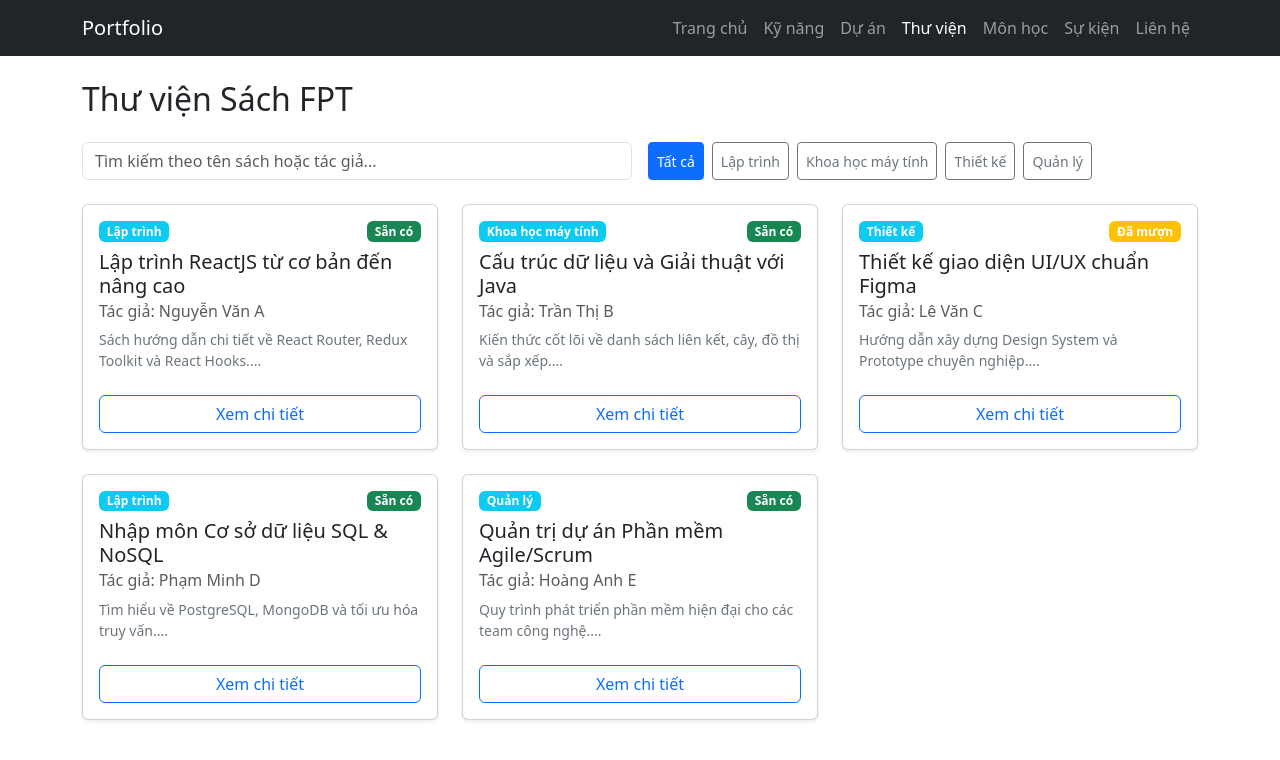
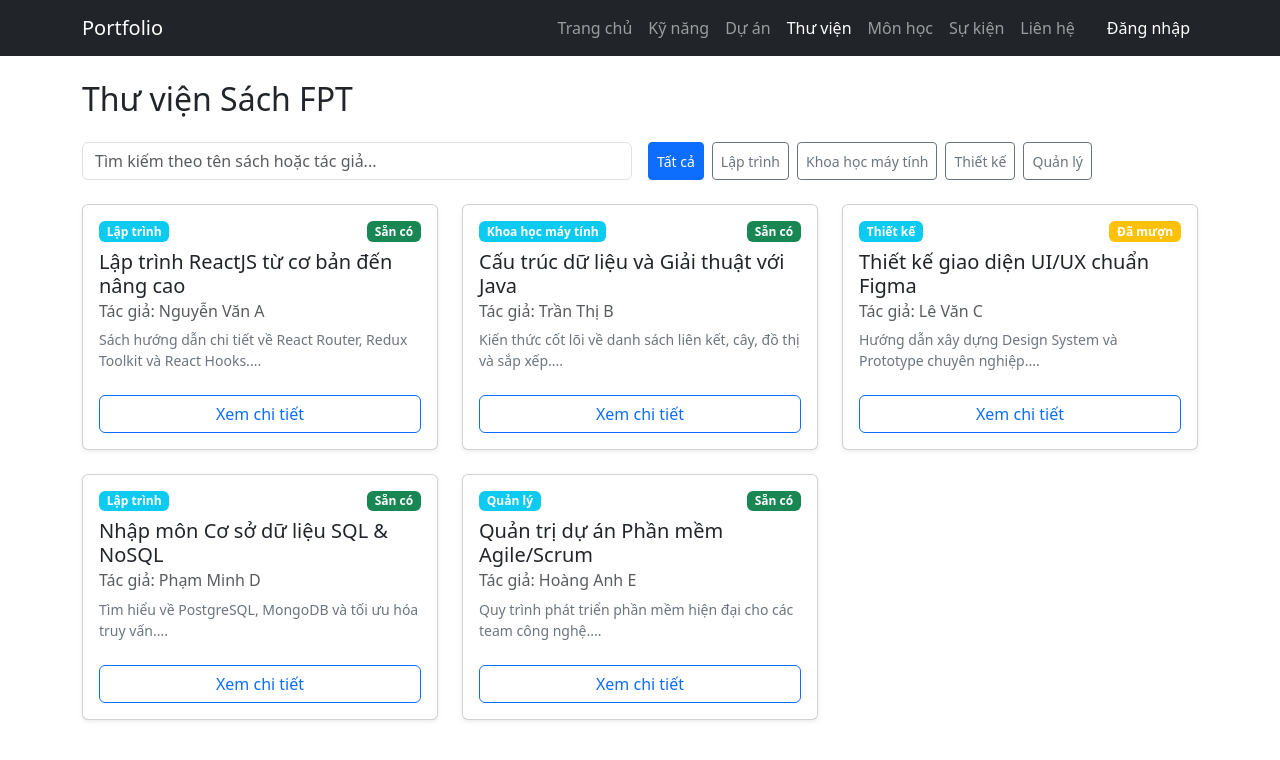
Before and after one commit to haotruong270704-lgtm/FER202FALL2026, a React (Vite) app in the folder slot11/router-basic/: page /books in a window 1280 px wide. Shown: the top 760 px of the page. Built offline with nearby package versions, Linux system fonts and the light colour scheme.

Commit message:
feat(auth): integrate authentication routes, protected routes and navbar status

```diff
--- a/slot11/router-basic/src/App.jsx
+++ b/slot11/router-basic/src/App.jsx
@@ -8,10 +8,12 @@ import NotFoundPage from './bai1/pages/NotFoundPage';
 import Bai2 from './bai2/Bai2';
 import Bai3 from './bai3/Bai3';
 import Bai4 from './bai4/Bai4';
+import Bai5 from './bai5/Bai5';
+import { AuthProvider } from './bai5/context/AuthContext';
 
 export default function App() {
   return (
-    <>
+    <AuthProvider>
       <AppNavbar />
       <Routes>
         <Route path="/" element={<HomePage />} />
@@ -28,9 +30,12 @@ export default function App() {
         {/* Route Bài 4 - Đăng ký sự kiện */}
         <Route path="/events/*" element={<Bai4 />} />
 
+        {/* Route Bài 5 - Đăng nhập & Trang cá nhân */}
+        <Route path="/*" element={<Bai5 />} />
+
         {/* Route 404 */}
         <Route path="*" element={<NotFoundPage />} />
       </Routes>
-    </>
+    </AuthProvider>
   );
 }
--- a/slot11/router-basic/src/bai1/components/AppNavbar.jsx
+++ b/slot11/router-basic/src/bai1/components/AppNavbar.jsx
@@ -1,7 +1,10 @@
-import { Navbar, Nav, Container } from 'react-bootstrap';
+import { Navbar, Nav, Container, Button } from 'react-bootstrap';
 import { Link, NavLink } from 'react-router-dom';
+import { useAuth } from '../../bai5/context/AuthContext';
 
 export default function AppNavbar() {
+  const { user, logout } = useAuth();
+
   const MENU = [
     { to: '/', label: 'Trang chủ' },
     { to: '/skills', label: 'Kỹ năng' },
@@ -18,12 +21,27 @@ export default function AppNavbar() {
         <Navbar.Brand as={Link} to="/">Portfolio</Navbar.Brand>
         <Navbar.Toggle />
         <Navbar.Collapse>
-          <Nav className="ms-auto">
+          <Nav className="ms-auto align-items-center">
             {MENU.map((item) => (
               <Nav.Link as={NavLink} key={item.to} to={item.to} end={item.to === '/'}>
                 {item.label}
               </Nav.Link>
             ))}
+
+            {user ? (
+              <div className="d-flex align-items-center gap-2 ms-lg-3 mt-2 mt-lg-0">
+                <Nav.Link as={NavLink} to="/profile" className="text-warning fw-bold">
+                  👤 {user.username}
+                </Nav.Link>
+                <Button variant="outline-light" size="sm" onClick={logout}>
+                  Thoát
+                </Button>
+              </div>
+            ) : (
+              <Nav.Link as={NavLink} to="/login" className="btn btn-outline-primary btn-sm text-white ms-lg-3 mt-2 mt-lg-0">
+                Đăng nhập
+              </Nav.Link>
+            )}
           </Nav>
         </Navbar.Collapse>
       </Container>
--- /dev/null
+++ b/slot11/router-basic/src/bai5/Bai5.jsx
@@ -0,0 +1,20 @@
+import { Routes, Route } from 'react-router-dom';
+import { LoginPage } from './pages/LoginPage';
+import { ProfilePage } from './pages/ProfilePage';
+import { ProtectedRoute } from './components/ProtectedRoute';
+
+export default function Bai5() {
+  return (
+    <Routes>
+      <Route path="login" element={<LoginPage />} />
+      <Route
+        path="profile"
+        element={
+          <ProtectedRoute>
+            <ProfilePage />
+          </ProtectedRoute>
+        }
+      />
+    </Routes>
+  );
+}
```
